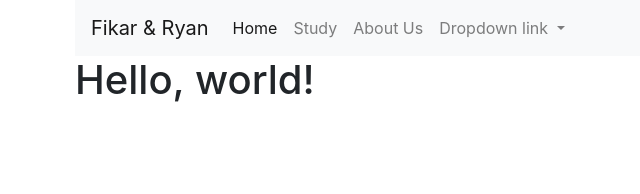
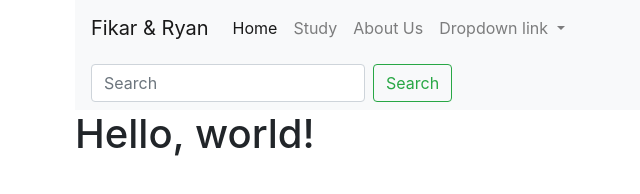
Before and after one commit to riyansobirin-Bintaro/website-belajar-mahasiswa, a plain HTML site: page index.html in a window 1280 px wide. Shown: the whole page, without its empty margins (10-650 px from the left). Drawn offline with nearby package versions, Linux system fonts and the light colour scheme.

Commit message:
mengedit index.html menambahkan fitur search

```diff
--- a/index.html
+++ b/index.html
@@ -43,6 +43,15 @@
   </div>
 </nav>
 
+  <div class="container">
+  <nav class="navbar navbar-light bg-light">
+    <form class="form-inline">
+      <input class="form-control mr-sm-2" type="search" placeholder="Search" aria-label="Search">
+      <button class="btn btn-outline-success my-2 my-sm-0" type="submit">Search</button>
+    </form>
+  </nav>
+  </div>
+
     <div class="container">
       <div class="row">
         <div class="col-8">
```
